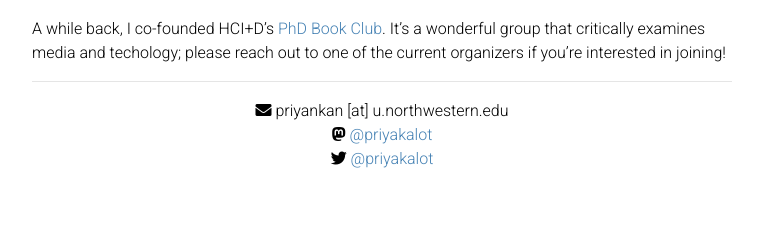
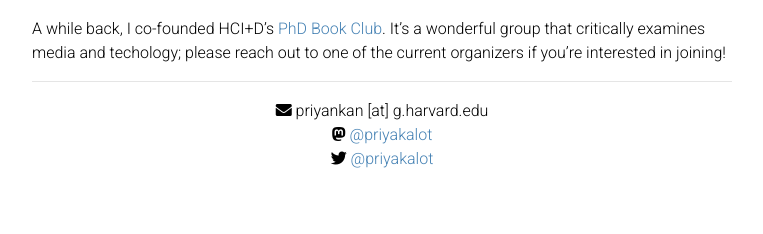
Before and after one commit to priyakalot/priyakalot.github.io, a Jekyll site: the page built from index.md, in a window 1280 px wide. Shown: the part 705-939 px from the top of the page, without its empty margins (258-1021 px from the left). Built offline with Jekyll 4.4.1, drawn with Linux system fonts in a browser that asks for light colours; nearby versions of some CDN libraries.

Commit message:
Update index.md

```diff
--- a/index.md
+++ b/index.md
@@ -10,7 +10,7 @@ During my PhD, I was supported by an Advanced Cognitive Science Fellowship and a
 A while back, I co-founded HCI+D's <a href="https://hci.northwestern.edu/news-events/phd-book-club.html" target="_blank">PhD Book Club</a>. It's a wonderful group that critically examines media and techology; please reach out to one of the current organizers if you're interested in joining!
 
 <hr>
-<p align="center"><i class="fas fa-envelope"></i> priyankan [at] u.northwestern.edu <br/>
+<p align="center"><i class="fas fa-envelope"></i> priyankan [at] g.harvard.edu <br/>
 <i class="fab fa-mastodon"></i> <a href="https://hci.social/@priyakalot" target="_blank">@priyakalot</a> <br/>
 <i class="fab fa-twitter"></i> <a href="https://twitter.com/priyakalot" target="_blank">@priyakalot</a></p>
 
```
